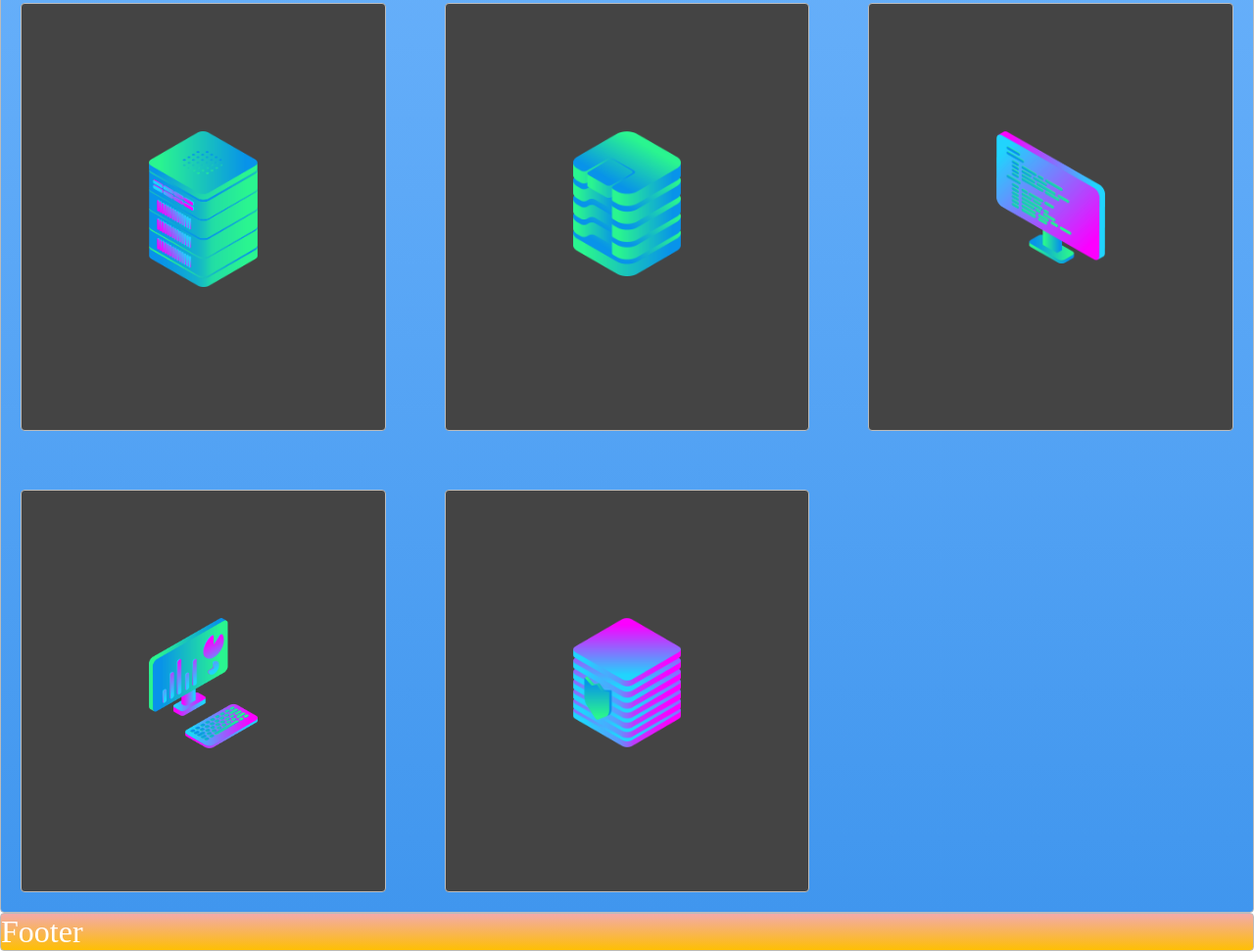
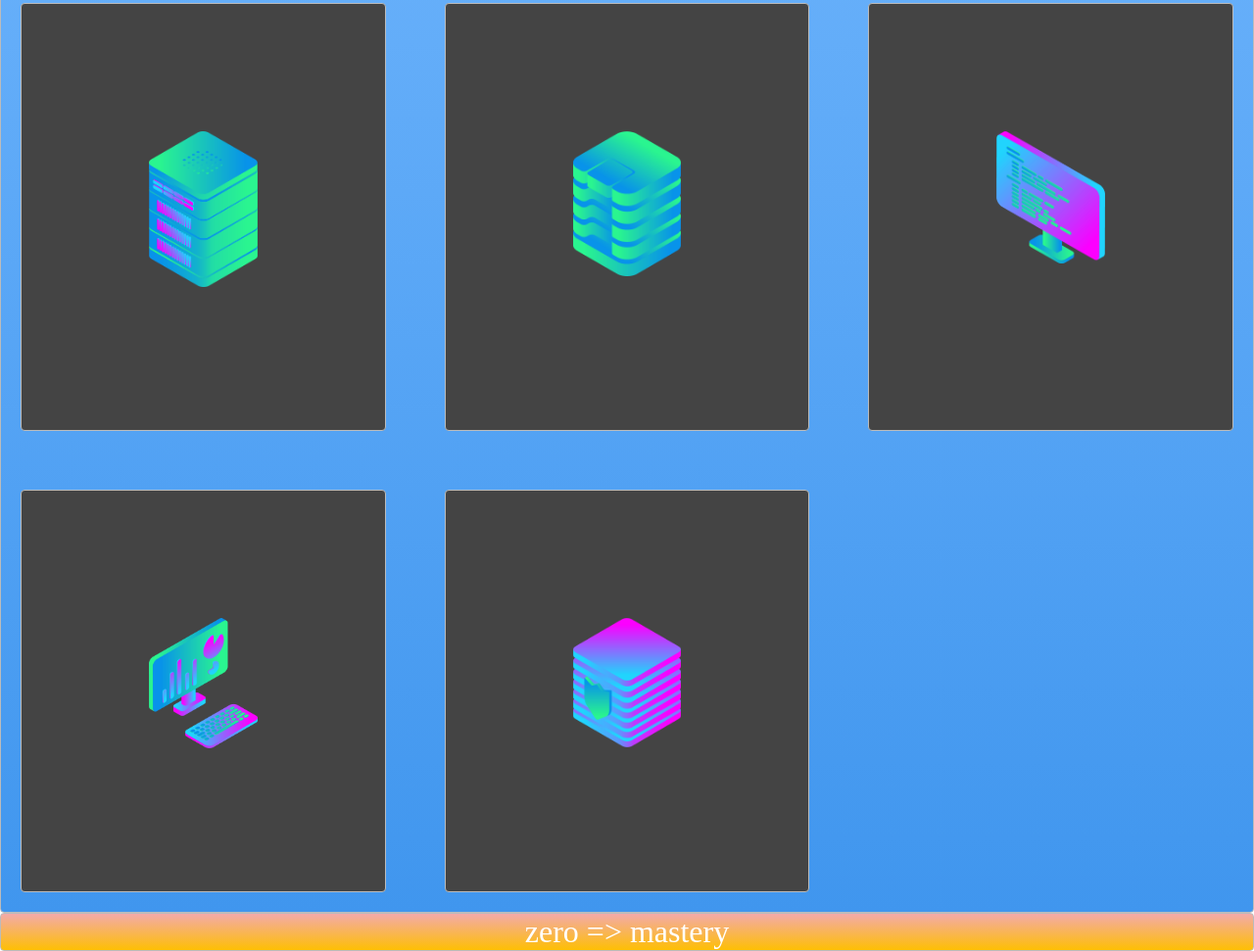
Before and after one commit to kposlek/Grid-Learning2, a plain HTML site: page index.html in a window 1280 px wide. Shown: the part 992-1963 px from the top of the page at 98% size. Drawn offline with Linux system fonts and the light colour scheme.

Commit message:
designing a footer

```diff
--- a/index.html
+++ b/index.html
@@ -28,6 +28,6 @@
             </div>
             <div class="box zone"><img src="./img/server_safe_2.png" /></div>
         </div>
-        <div class="zone yellow">Footer</div>
+        <footer class="zone yellow">zero => mastery</footer>
     </body>
 </html>
--- a/style.css
+++ b/style.css
@@ -74,6 +74,9 @@ a {
     margin: 20px;
 }
 
+footer {
+    text-align: center;
+}
 /*https://paulund.co.uk/how-to-create-shiny-css-buttons*/
 /***********************************************************************
  *  Green Background
```
